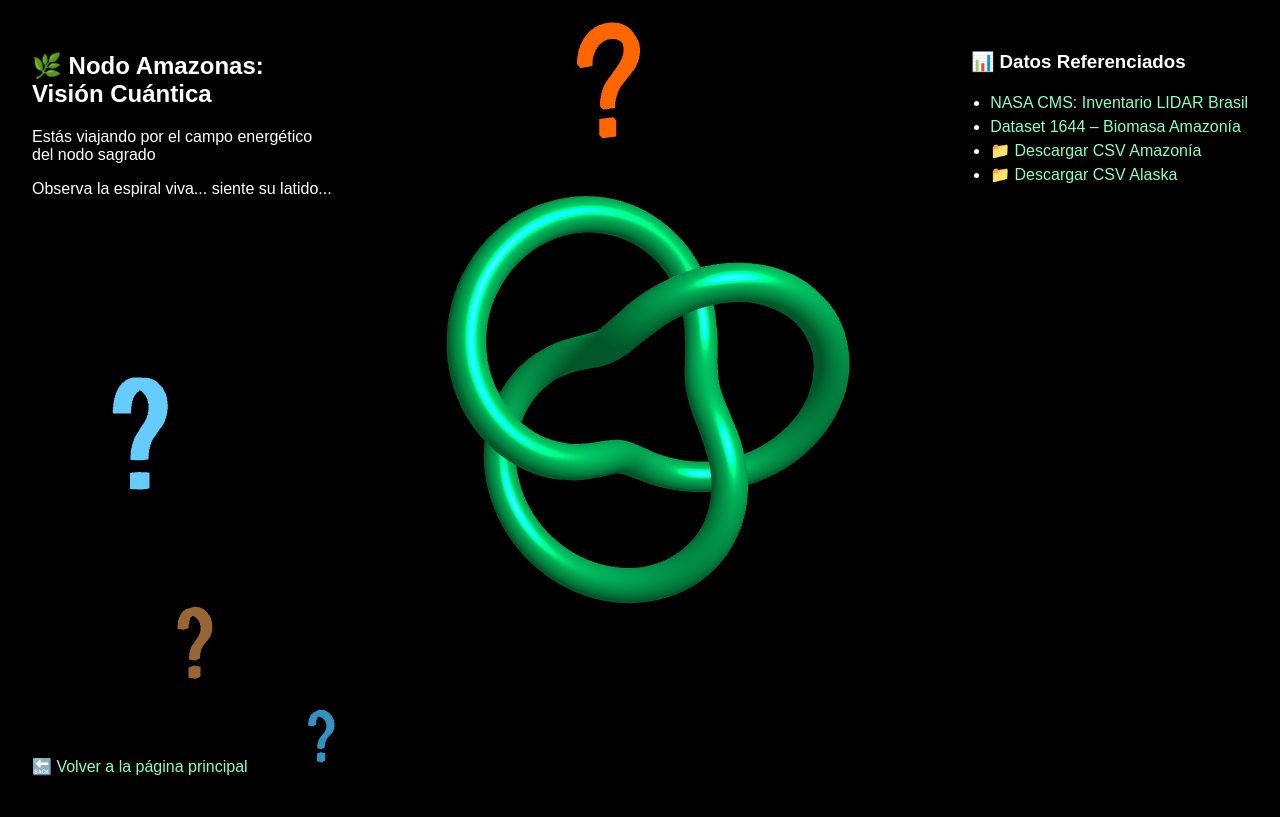
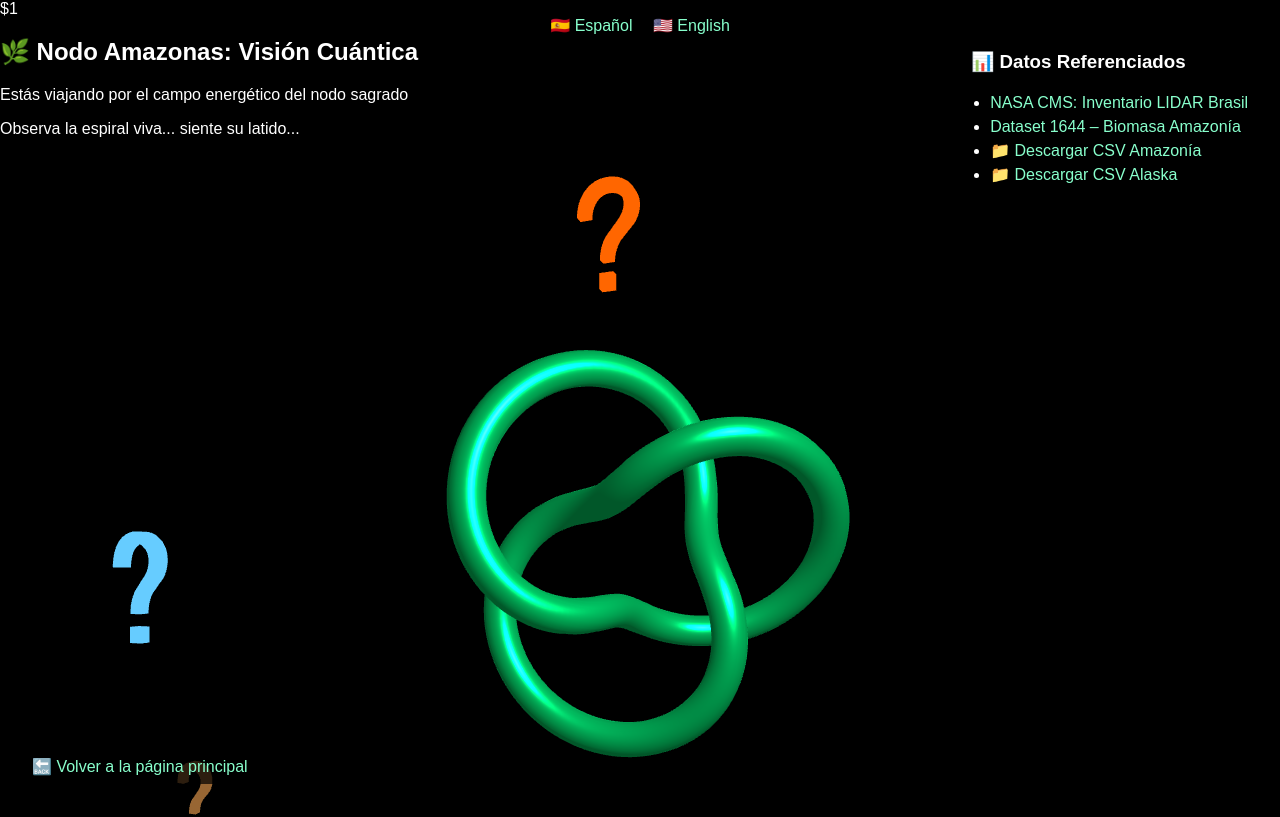
Before and after one commit to iopsyc/Ritmo-Planetario-Web.0, a plain HTML site: page viaje-amazonico.html in a window 1280 px wide. Shown: the top 817 px of the page. Drawn offline with nearby package versions, Linux system fonts and the light colour scheme; animation ran at ten frames a second.

Commit message:
Update viaje-amazonico.html

```diff
--- a/viaje-amazonico.html
+++ b/viaje-amazonico.html
@@ -58,7 +58,12 @@
   </style>
 </head>
 <body>
-  <div id="overlay">
+  <div style="position:absolute; top:1rem; left:50%; transform:translateX(-50%); z-index:20;">
+    <a href="README.md" style="margin-right: 1rem; color: #88ffcc; text-decoration: none;">🇪🇸 Español</a>
+    <a href="README_en.md" style="color: #88ffcc; text-decoration: none;">🇺🇸 English</a>
+  </div>
+
+$1
     <h2>🌿 Nodo Amazonas: Visión Cuántica</h2>
     <p>Estás viajando por el campo energético del nodo sagrado</p>
     <p>Observa la espiral viva... siente su latido...</p>
```
